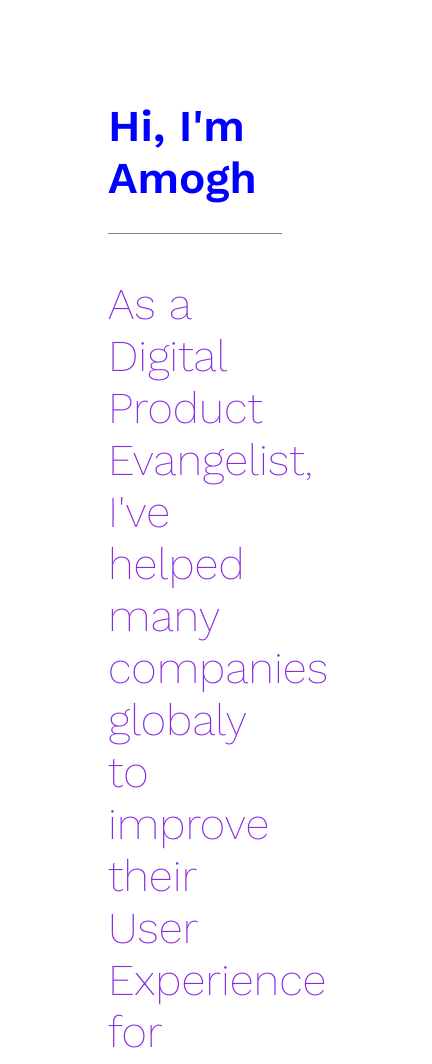
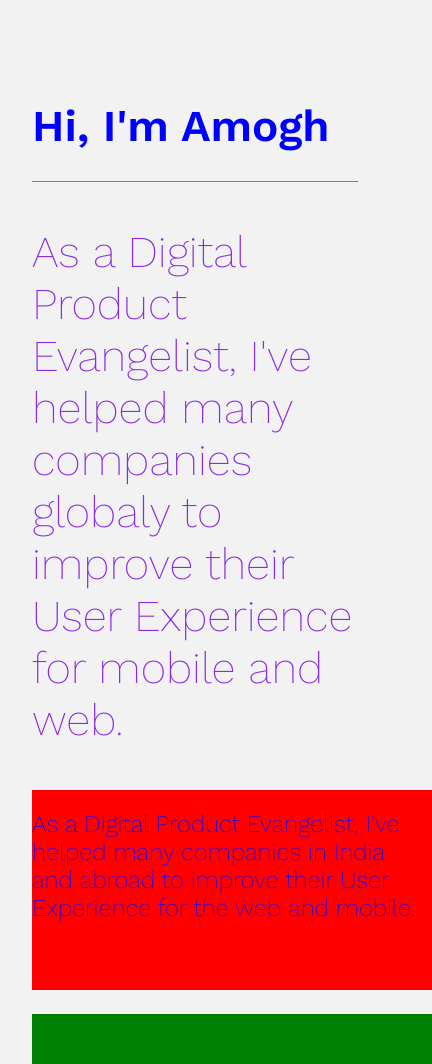
Before and after one commit to amoghsc/my-website, a plain HTML site: page index.html in a window 390 px wide. Shown: the top 1064 px of the page, 432 px wide, since content can reach past the window. Drawn offline with nearby package versions, Linux system fonts and the light colour scheme.

Commit message:
Update styles.css

```diff
--- a/styles.css
+++ b/styles.css
@@ -3,7 +3,21 @@ body {
     font-family: 'Work Sans', sans-serif;
     font-weight: lighter;
     color: blueviolet;
+    background-color: #f2f2f2;
+    /* fallback background color */
+    background-color: #f2f2f2;
+    /* fallback background color */
+    /* background-image: url("char-beck-tfuqe_2T7_s-unsplash.jpg");*/
+    background-size: cover;
+    background-repeat: no-repeat;
 }
+
+
+
+/* Styles for screens larger than 600px */
+@media (min-width: 601px) {
+    /* CSS rules specific to larger screens */
+
 
     .line {
         width: 100%;
@@ -47,8 +61,8 @@ p {
     .row {
         display: flex;
         /* border: 2px solid black;*/
-  padding:0px;
-  justify-content:left;
+        padding: 0px;
+        justify-content: left;
         gap: 24px;
 
 
@@ -78,3 +92,88 @@ p {
         width: 400px;
 
     }
+
+}
+
+/* Styles for screens smaller than 600px */
+@media (max-width: 600px) {
+    /* CSS rules specific to smaller screens */
+
+    .line {
+        width: 100%;
+        height: 1px;
+        background-color: grey;
+    }
+
+    h1 {
+
+        font-size: 44px;
+        margin-top: 100px;
+        margin-left: 24px;
+        font-family: 'Work Sans', sans-serif;
+        font-weight: bold;
+        color: blue;
+    }
+
+    h2 {
+
+        font-size: 24px;
+
+        font-family: 'Work Sans', sans-serif;
+        font-weight: lighter;
+        color: blue;
+    }
+
+    p {
+        font-size: 44px;
+
+        font-family: 'Work Sans', sans-serif;
+        font-weight: lighter;
+    }
+
+    .container {
+        max-width: 90%;
+
+        margin-left: 24px;
+        margin-right: 24px;
+    }
+
+    .row {
+        display: flex;
+        /* border: 2px solid black;*/
+        padding: 0px;
+        justify-content: left;
+        gap: 24px;
+        flex-direction: column;
+
+    }
+
+    .box {
+        width: 400px;
+        height: 200px;
+        /* background-color: #ffffff; */
+        margin-right: 10px;
+        padding: 0px;
+    }
+
+    .box-red {
+        background-color: red;
+    }
+
+    .box-green {
+        background-color: green;
+    }
+
+    .box-blue {
+        background-color: blue;
+    }
+
+    .textbox {
+        width: 400px;
+
+    }
+
+
+
+
+}
```
Lines whose indentation alone changed are shown as unchanged.
